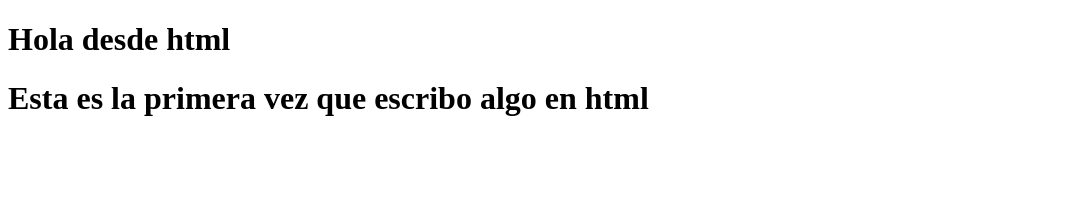
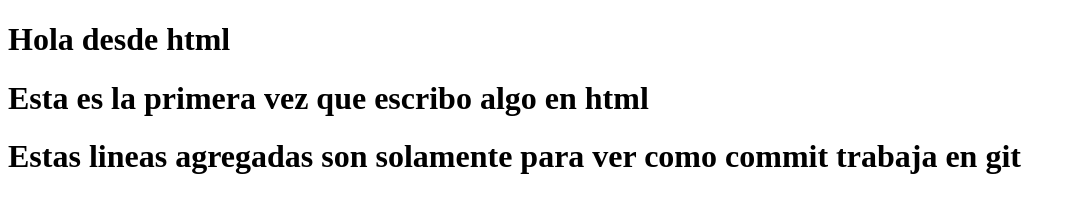
Before and after one commit to LuisAndresMT/youtube-git-ejemplo, a plain HTML site: page index.html in a window 1280 px wide. Shown: the whole page, without its empty margins (0-1076 px from the left). Drawn offline with Linux system fonts and the light colour scheme.

Commit message:
tercera linea agregada para evaluar commit

```diff
--- a/index.html
+++ b/index.html
@@ -9,5 +9,6 @@
 <body>
      <h1>Hola desde html</h1>
      <h1>Esta es la primera vez que escribo algo en html</h1>
+     <h1>Estas lineas agregadas son solamente para ver como commit trabaja en git</h1>
 </body>
 </html>
```
